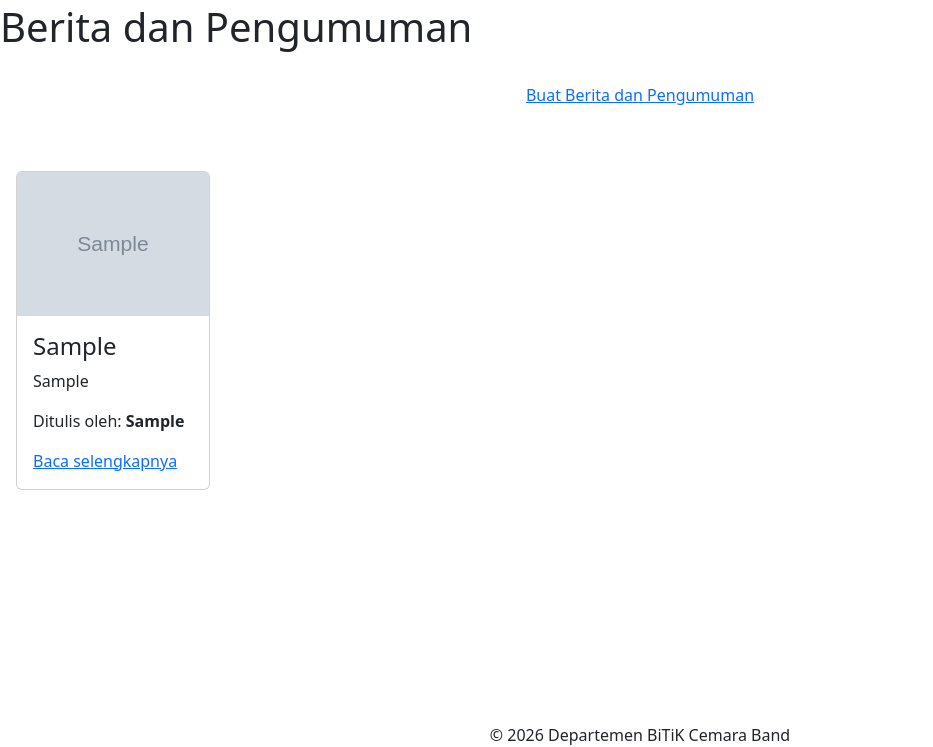
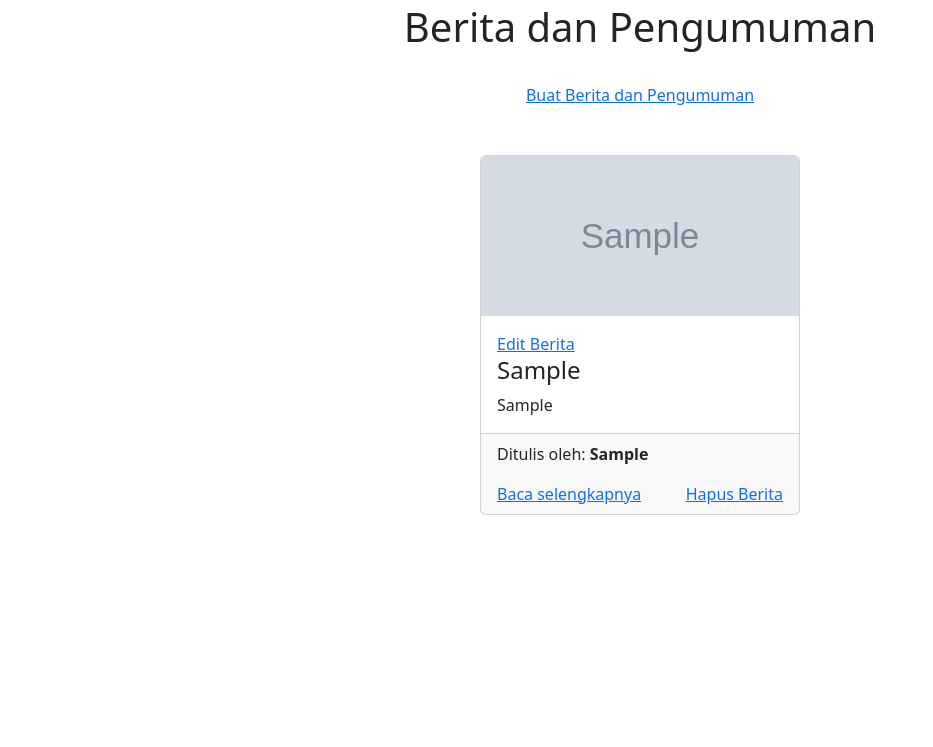
Before and after one commit to theox06/tugas_pemweb_lanjutan_keempat_21_september_2026, a PHP site: page /index.php?page=news in a window 1280 px wide. Shown: the part 53-800 px from the top of the page, without its empty margins (0-933 px from the left). Run offline with PHP 8.4, Linux system fonts and the light colour scheme; tables that the repository leaves empty or names only in its code hold one stand-in row (values such as "Sample post"); grey boxes marked "Sample" are stand-in pictures; some libraries are stand-ins or nearby versions.

Commit message:
Perbaikan fitur view berita berdasarkan id

```diff
--- a/index.php
+++ b/index.php
@@ -3,7 +3,8 @@
 $pages = [
     'home'  => __DIR__ . '/pages/home.php',
     'news'  => __DIR__ . '/pages/news.php',
-    'add_news'  => __DIR__ . '/pages/add_news.php'
+    'add_news'  => __DIR__ . '/pages/add_news.php',
+    'view_news' => __DIR__ . '/pages/view_news.php',
 ];
 
 $page = $_GET['page'] ?? 'home';
@@ -23,7 +24,9 @@
     <meta name="viewport" content="width=device-width, initial-scale=1.0">
     <title>Document</title>
     <link href="https://cdn.jsdelivr.net/npm/bootstrap@6.0.0-alpha.1/dist/css/bootstrap.min.css" rel="stylesheet" integrity="sha384-B/GM4XqrwHnWXNOWMbloTmrYXZg10cakYGmpfsR/bbzQ6JAJI4ihuyADKLnBgrCe" crossorigin="anonymous">
-<script type="module" src="https://cdn.jsdelivr.net/npm/bootstrap@6.0.0-alpha.1/dist/js/bootstrap.bundle.min.js" integrity="sha384-1a/pXj49ZQ1aHEmrJ+gMw1otqoVsYwlEnlD8mIfY2TV03r20Y0CN7uqx1tQogjPL" crossorigin="anonymous"></script>
+    <script type="module" src="https://cdn.jsdelivr.net/npm/bootstrap@6.0.0-alpha.1/dist/js/bootstrap.bundle.min.js" integrity="sha384-1a/pXj49ZQ1aHEmrJ+gMw1otqoVsYwlEnlD8mIfY2TV03r20Y0CN7uqx1tQogjPL" crossorigin="anonymous"></script>
+    <link href="https://cdn.jsdelivr.net/npm/quill@2.0.3/dist/quill.snow.css" rel="stylesheet" />
+
 </head>
 <body class="d-flex flex-column min-vh-100">
 
@@ -41,5 +44,17 @@
 
     <?php require __DIR__ . '/includes/footer.php' ?>
 
+
+    <script src="https://cdn.jsdelivr.net/npm/quill@2.0.3/dist/quill.js"></script>
+    <script>
+            const quill = new Quill('#editor', {
+            theme: 'snow'
+            });
+
+            document.getElementById('newsForm').addEventListener('submit', function() {
+               document.getElementById('konten').value = quill.root.innerHTML;
+            });
+    </script>
+
 </body>
 </html>
--- a/pages/edit_news.php
+++ b/pages/edit_news.php
@@ -0,0 +1,4 @@
+<?php
+include ''
+
+?>
--- a/pages/news.php
+++ b/pages/news.php
@@ -16,11 +16,14 @@
 $beritaPengumuman = $stmt->fetchAll(PDO::FETCH_ASSOC);
 
 
+
+
+
 ?>
 
 
-<main class="content justify-items-center">
-    <h1>Berita dan Pengumuman</h1>
+<main class="">
+    <h1 class="text-center">Berita dan Pengumuman</h1>
     <br>
     <div class="text-center">
         <a href="index.php?page=add_news" class="btn-solid theme-primary">Buat Berita dan Pengumuman</a>
@@ -29,23 +32,55 @@
     <br>
     <br>
 
+    <style>
+        .ne
+    </style>
+
     <?php if (!empty($beritaPengumuman)): ?>
-        <?php foreach ($beritaPengumuman as $data): ?>
-            <div class="d-flex space-x-3 p-3 bd-pattern-diagonal rounded-3">
-                <section class="card" style="max-width: 320px;">
-                    <img src="<?= htmlspecialchars($data['thumbnail']) ?>?>" class="card-img-top" alt="news-article-img" width="320" height="144">
-                    <div class="card-body">
-                        <h4 class="card-title"><?=  htmlspecialchars($data['headline']) ?></h4>
-                        <p class="card-text"><?=  htmlspecialchars($data['konten']) ?></p>
-                        <p class="card-text">Ditulis oleh: <b><?=  htmlspecialchars($data['penulis']) ?></b></p>
-                        <a href="#" class="btn-solid theme-primary">Baca selengkapnya</a>
+        <div class="container">
+            <div class="row justify-content-center g-4">
+                <?php foreach ($beritaPengumuman as $data): ?>
+                    <?php
+                    $kontenTeks = trim(preg_replace(
+                        '/\s+/u',
+                        ' ',
+                        strip_tags(html_entity_decode($data['konten'] ?? '', ENT_QUOTES | ENT_HTML5, 'UTF-8'))
+                    ));
+
+                    $kontenRingkas = mb_substr($kontenTeks, 0, 120, 'UTF-8');
+
+                    if (mb_strlen($kontenTeks, 'UTF-8') > 120) {
+                        $kontenRingkas .= '...';
+                    }
+                    ?>
+
+                    <div class="col-6 col-md-6 d-flex justify-content-center">
+                        <div class="card w-100" style="max-width: 320px;">
+                            <img src="<?= htmlspecialchars($data['thumbnail']) ?>" alt="" class="card-img-top" style="height: 160px; object-fit: cover;"></style>
+                            <div class="card-body">
+                                <a href="" class="btn-solid theme-warning">Edit Berita</a>
+                                <h4 class="card-title"><?= htmlspecialchars($data['headline']) ?></h4>
+                                <p class="card-text"><?= htmlspecialchars($kontenRingkas, ENT_QUOTES, 'UTF-8') ?></p>
+                            </div>
+                            <div class="card-footer">
+                                <p class="card-text">Ditulis oleh: <b><?= htmlspecialchars($data['penulis']) ?></b></p>
+                                <div class="d-flex justify-content-between align-items-center gap-2">
+                                    <a href="index.php?page=view_news&amp;id=<?= (int) $data['id'] ?>" class="btn-solid theme-primary">Baca selengkapnya</a>
+                                    <a href="" class="btn-solid theme-danger">Hapus Berita</a>
+                                </div>
+                            </div>
+                        </div>
                     </div>
-                </section>
+                <?php endforeach; ?>
             </div>
-        <?php endforeach; ?>
+        </div>
 
-        <?php else: ?>
-            <h1>Belum ada berita/pengumuman</h1>
+
+    <?php else: ?>
+        <h1>Belum ada berita/pengumuman</h1>
 
     <?php endif; ?>
+
+    <!-- <a href="" class="btn-solid theme-warning">Edit Berita</a>
+
 </main>
```
Also changed, not shown: pages/add_news.php (+8 -2 lines), pages/view_news.php (+86 -0 lines).
